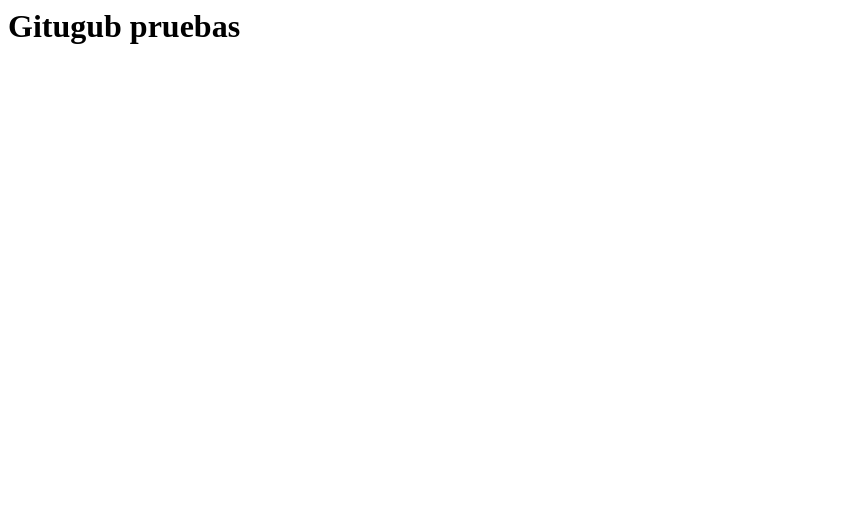
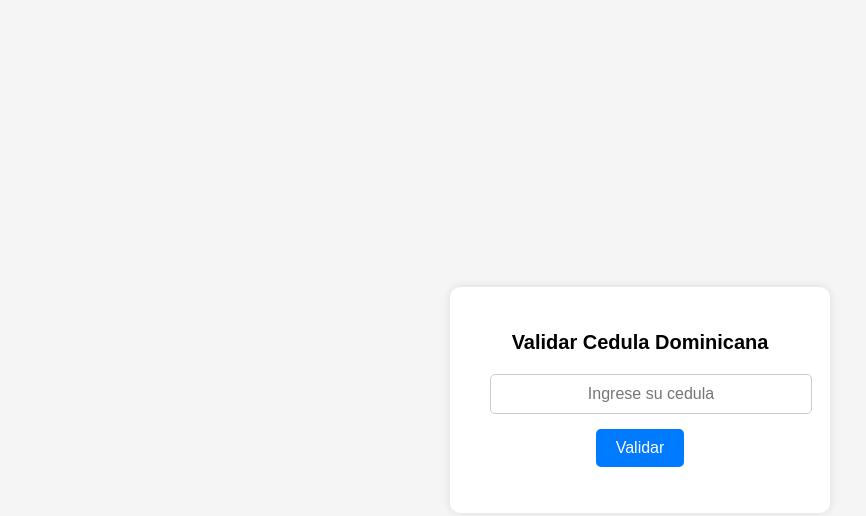
Before and after one commit to Pascual30/githublab, a plain HTML site: page index.html in a window 1280 px wide. Shown: the whole page, without its empty margins (0-866 px from the left). Drawn offline with Linux system fonts and the light colour scheme.

Commit message:
Update index.html

```diff
--- a/index.html
+++ b/index.html
@@ -1 +1,118 @@
-<h1>Gitugub pruebas</h1>
+<!DOCTYPE html>
+<html lang="es">
+<head>
+  <meta charset="UTF-8" />
+  <meta name="viewport" content="width=device-width, initial-scale=1.0" />
+  <title>Validación de Cedula - Modulo 10</title>
+  <style>
+    body {
+      font-family: Arial, sans-serif;
+      background: #f5f5f5;
+      display: flex;
+      justify-content: center;
+      align-items: center;
+      height: 100vh;
+      margin: 0;
+    }
+
+    .contenedor {
+      background: white;
+      padding: 30px 40px;
+      border-radius: 10px;
+      box-shadow: 0 0 10px rgba(0, 0, 0, 0.1);
+      text-align: center;
+      width: 300px;
+    }
+
+    h1 {
+      font-size: 20px;
+      margin-bottom: 20px;
+    }
+
+    input {
+      width: 100%;
+      padding: 10px;
+      font-size: 16px;
+      border-radius: 5px;
+      border: 1px solid #ccc;
+      margin-bottom: 15px;
+      text-align: center;
+    }
+
+    button {
+      background: #007bff;
+      color: white;
+      border: none;
+      padding: 10px 20px;
+      font-size: 16px;
+      border-radius: 5px;
+      cursor: pointer;
+    }
+
+    button:hover {
+      background: #0056b3;
+    }
+
+    .resultado {
+      margin-top: 15px;
+      font-weight: bold;
+    }
+
+    .correcta {
+      color: green;
+    }
+
+    .incorrecta {
+      color: red;
+    }
+  </style>
+</head>
+<body>
+  <div class="contenedor">
+    <h1>Validar Cedula Dominicana</h1>
+    <input type="text" id="cedula" placeholder="Ingrese su cedula" maxlength="13" />
+    <button onclick="validarCedula()">Validar</button>
+    <p id="resultado" class="resultado"></p>
+  </div>
+
+  <script>
+    function validarCedula() {
+      let cedula = document.getElementById("cedula").value;
+      cedula = cedula.replace(/-/g, "").trim();
+
+      const resultado = document.getElementById("resultado");
+
+      // Validar que tenga 11 dígitos
+      if (!/^\d{11}$/.test(cedula)) {
+        resultado.textContent = "CEDULA ES INCORRECTA (Formato inválido)";
+        resultado.className = "resultado incorrecta";
+        return;
+      }
+
+      let suma = 0;
+
+      for (let i = 0; i < 10; i++) {
+        let digito = parseInt(cedula.charAt(i));
+        let multiplicador = (i % 2 === 0) ? 1 : 2;
+        let producto = digito * multiplicador;
+
+        // Si el resultado tiene dos dígitos, se suman
+        if (producto >= 10) producto = Math.floor(producto / 10) + (producto % 10);
+
+        suma += producto;
+      }
+
+      let verificadorCalculado = (10 - (suma % 10)) % 10;
+      let verificadorReal = parseInt(cedula.charAt(10));
+
+      if (verificadorCalculado === verificadorReal) {
+        resultado.textContent = "CEDULA ES CORRECTA";
+        resultado.className = "resultado correcta";
+      } else {
+        resultado.textContent = "CEDULA ES INCORRECTA";
+        resultado.className = "resultado incorrecta";
+      }
+    }
+  </script>
+</body>
+</html>
```
